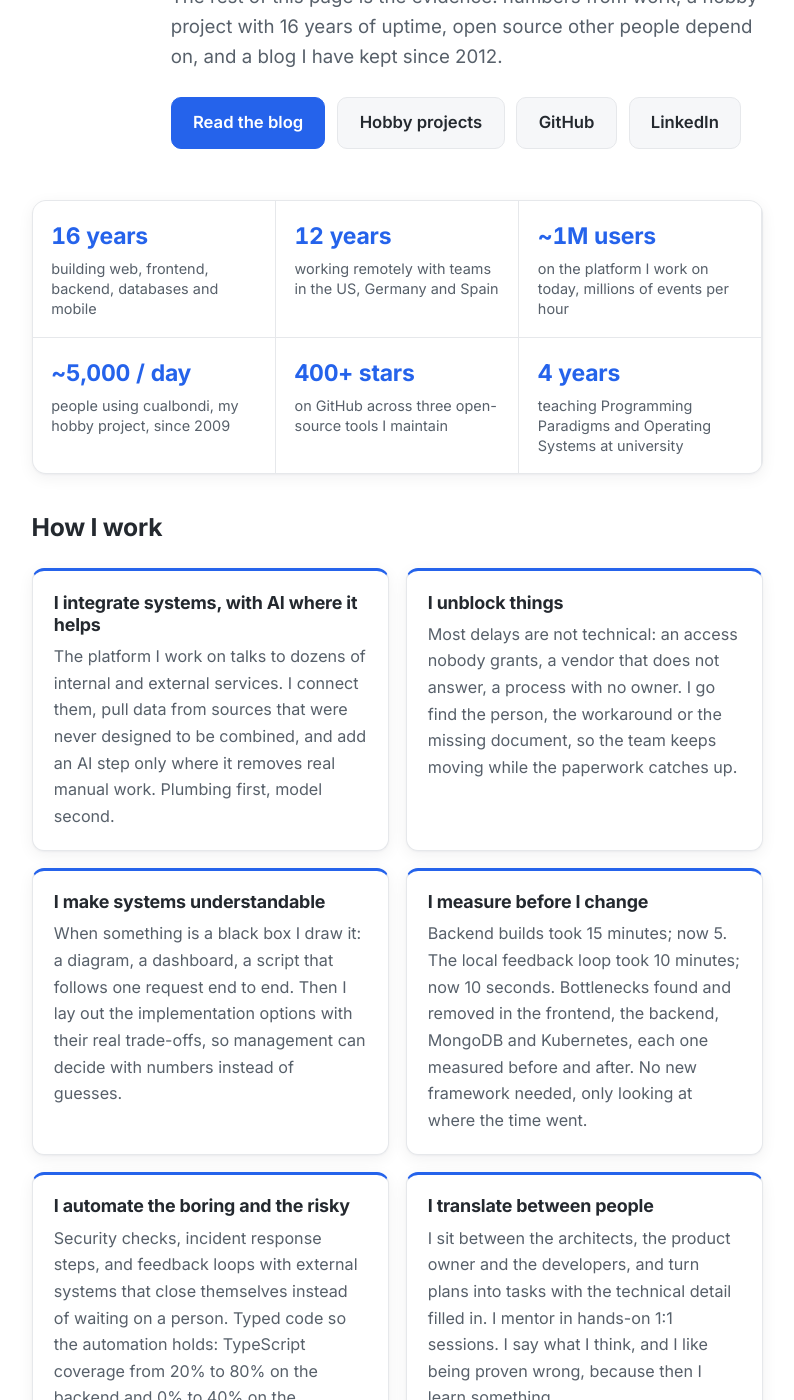
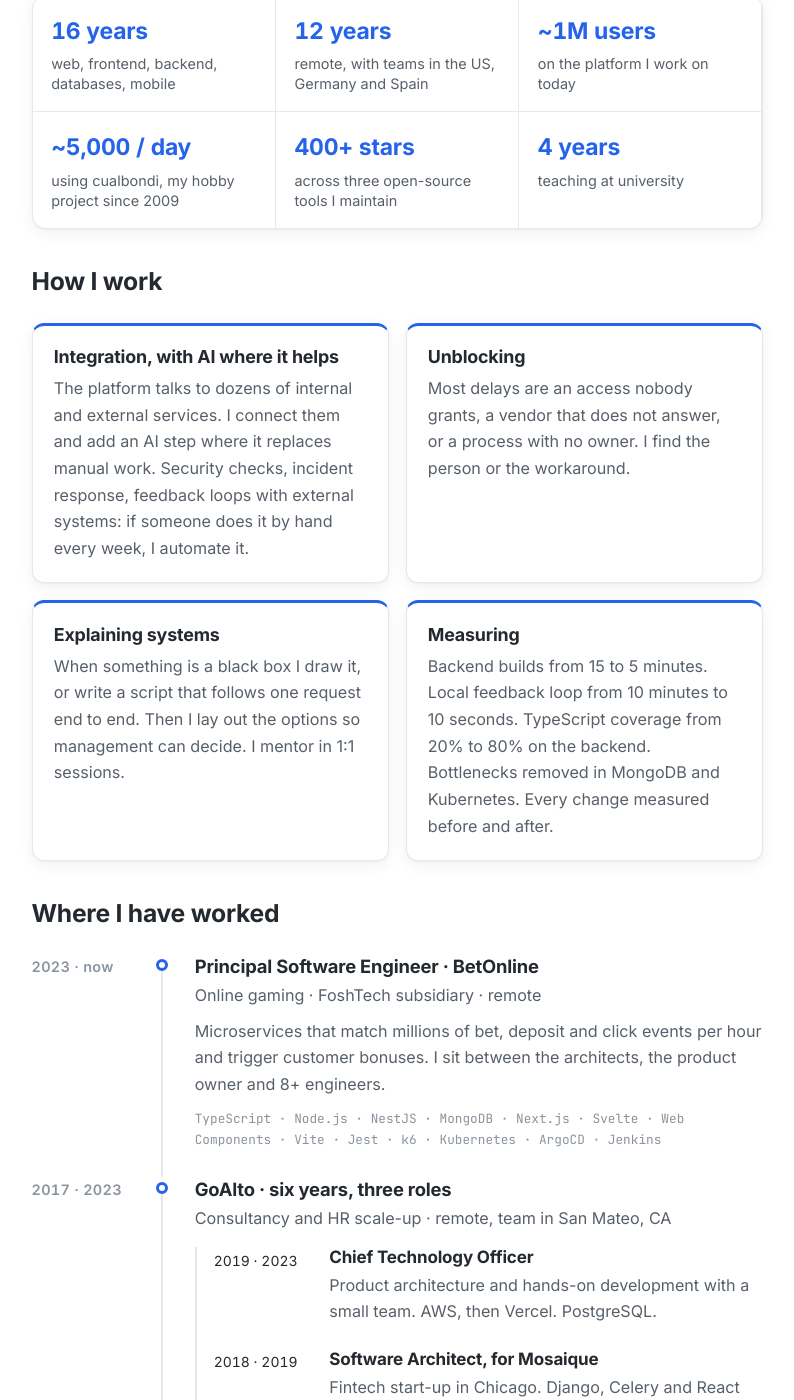
Before and after one commit to jperelli/jperelli.github.io, a Jekyll site: the page built from index.md, in a window 1280 px wide and 1400 px high, scrolled down 577 px. Shown: the whole window, without its empty margins (243-1037 px from the left). Built offline with Jekyll 4.4.1, drawn with Linux system fonts in a browser that asks for light colours; some of the changed text lies outside the part shown.

Commit message:
Home: cut copy ~46% (1684 -> 928 words), drop the preface line, remove AI-sounding closers/contrasts/triads

```diff
--- a/index.md
+++ b/index.md
@@ -9,8 +9,7 @@ description: Julián Perelli, software engineer. 16 years building and running w
   <div>
     <p class="hero-greeting"><span>Hi 👋, I'm Julián Perelli.</span></p>
     <h1>I build and run web systems. Agents write the code now; I do everything around it.</h1>
-    <p class="hero-lead">Principal Software Engineer at <a href="https://betonline.ag/">BetOnline</a>, on a team of eight that runs a platform matching millions of events per hour for about a million users. Individual contributor by choice. My work is the part that does not fit in a prompt: wiring systems together, with AI where it helps; getting data out of sources that were never meant to talk to each other; unblocking what is stuck; and giving management a clear enough picture of the system that they can decide.</p>
-    <p class="hero-lead">The rest of this page is the evidence: numbers from work, a hobby project with 16 years of uptime, open source other people depend on, and a blog I have kept since 2012.</p>
+    <p class="hero-lead">Principal Software Engineer at <a href="https://betonline.ag/">BetOnline</a>: a team of eight, millions of events per hour, about a million users. Individual contributor. My day is wiring systems together, getting data out of places not built to share it, unblocking people, and explaining the system to whoever has to decide.</p>
     <p class="hero-actions">
       <a class="btn btn-primary" href="/archive/">Read the blog</a>
       <a class="btn btn-ghost" href="#projects">Hobby projects</a>
@@ -21,40 +20,32 @@ description: Julián Perelli, software engineer. 16 years building and running w
 </section>
 
 <div class="stats" aria-label="At a glance">
-  <div class="stat"><span class="stat-num">16 years</span><span class="stat-label">building web, frontend, backend, databases and mobile</span></div>
-  <div class="stat"><span class="stat-num">12 years</span><span class="stat-label">working remotely with teams in the US, Germany and Spain</span></div>
-  <div class="stat"><span class="stat-num">~1M users</span><span class="stat-label">on the platform I work on today, millions of events per hour</span></div>
-  <div class="stat"><span class="stat-num">~5,000 / day</span><span class="stat-label">people using cualbondi, my hobby project, since 2009</span></div>
-  <div class="stat"><span class="stat-num">400+ stars</span><span class="stat-label">on GitHub across three open-source tools I maintain</span></div>
-  <div class="stat"><span class="stat-num">4 years</span><span class="stat-label">teaching Programming Paradigms and Operating Systems at university</span></div>
+  <div class="stat"><span class="stat-num">16 years</span><span class="stat-label">web, frontend, backend, databases, mobile</span></div>
+  <div class="stat"><span class="stat-num">12 years</span><span class="stat-label">remote, with teams in the US, Germany and Spain</span></div>
+  <div class="stat"><span class="stat-num">~1M users</span><span class="stat-label">on the platform I work on today</span></div>
+  <div class="stat"><span class="stat-num">~5,000 / day</span><span class="stat-label">using cualbondi, my hobby project since 2009</span></div>
+  <div class="stat"><span class="stat-num">400+ stars</span><span class="stat-label">across three open-source tools I maintain</span></div>
+  <div class="stat"><span class="stat-num">4 years</span><span class="stat-label">teaching at university</span></div>
 </div>
 
 ## How I work
 
 <div class="steps principles">
   <div class="step">
-    <h3>I integrate systems, with AI where it helps</h3>
-    <p>The platform I work on talks to dozens of internal and external services. I connect them, pull data from sources that were never designed to be combined, and add an AI step only where it removes real manual work. Plumbing first, model second.</p>
+    <h3>Integration, with AI where it helps</h3>
+    <p>The platform talks to dozens of internal and external services. I connect them and add an AI step where it replaces manual work. Security checks, incident response, feedback loops with external systems: if someone does it by hand every week, I automate it.</p>
   </div>
   <div class="step">
-    <h3>I unblock things</h3>
-    <p>Most delays are not technical: an access nobody grants, a vendor that does not answer, a process with no owner. I go find the person, the workaround or the missing document, so the team keeps moving while the paperwork catches up.</p>
+    <h3>Unblocking</h3>
+    <p>Most delays are an access nobody grants, a vendor that does not answer, or a process with no owner. I find the person or the workaround.</p>
   </div>
   <div class="step">
-    <h3>I make systems understandable</h3>
-    <p>When something is a black box I draw it: a diagram, a dashboard, a script that follows one request end to end. Then I lay out the implementation options with their real trade-offs, so management can decide with numbers instead of guesses.</p>
+    <h3>Explaining systems</h3>
+    <p>When something is a black box I draw it, or write a script that follows one request end to end. Then I lay out the options so management can decide. I mentor in 1:1 sessions.</p>
   </div>
   <div class="step">
-    <h3>I measure before I change</h3>
-    <p>Backend builds took 15 minutes; now 5. The local feedback loop took 10 minutes; now 10 seconds. Bottlenecks found and removed in the frontend, the backend, MongoDB and Kubernetes, each one measured before and after. No new framework needed, only looking at where the time went.</p>
-  </div>
-  <div class="step">
-    <h3>I automate the boring and the risky</h3>
-    <p>Security checks, incident response steps, and feedback loops with external systems that close themselves instead of waiting on a person. Typed code so the automation holds: TypeScript coverage from 20% to 80% on the backend and 0% to 40% on the frontend, while the team kept shipping.</p>
-  </div>
-  <div class="step">
-    <h3>I translate between people</h3>
-    <p>I sit between the architects, the product owner and the developers, and turn plans into tasks with the technical detail filled in. I mentor in hands-on 1:1 sessions. I say what I think, and I like being proven wrong, because then I learn something.</p>
+    <h3>Measuring</h3>
+    <p>Backend builds from 15 to 5 minutes. Local feedback loop from 10 minutes to 10 seconds. TypeScript coverage from 20% to 80% on the backend. Bottlenecks removed in MongoDB and Kubernetes. Every change measured before and after.</p>
   </div>
 </div>
 
@@ -65,8 +56,8 @@ description: Julián Perelli, software engineer. 16 years building and running w
     <span class="tl-when">2023 · now</span>
     <div class="tl-body">
       <h3>Principal Software Engineer · <a href="https://betonline.ag/">BetOnline</a></h3>
-      <p class="tl-meta">Online gaming · FoshTech subsidiary · remote, distributed team</p>
-      <p>Link between the architects, the product owner and a team of 8+ engineers. Microservices that match millions of bet, deposit and click events per hour and trigger customer bonuses, integrated with many internal and external services. I also help the team adopt AI tools and take the hardest technical problems.</p>
+      <p class="tl-meta">Online gaming · FoshTech subsidiary · remote</p>
+      <p>Microservices that match millions of bet, deposit and click events per hour and trigger customer bonuses. I sit between the architects, the product owner and 8+ engineers.</p>
       <p class="tl-tech">TypeScript · Node.js · NestJS · MongoDB · Next.js · Svelte · Web Components · Vite · Jest · k6 · Kubernetes · ArgoCD · Jenkins</p>
     </div>
   </li>
@@ -74,28 +65,27 @@ description: Julián Perelli, software engineer. 16 years building and running w
     <span class="tl-when">2017 · 2023</span>
     <div class="tl-body">
       <h3>GoAlto · six years, three roles</h3>
-      <p class="tl-meta">Consultancy and HR scale-up · remote, visiting the team in San Mateo, CA</p>
-      <p>I joined as an engineer placed with GoAlto's clients and ended up running its technology.</p>
+      <p class="tl-meta">Consultancy and HR scale-up · remote, team in San Mateo, CA</p>
       <ol class="tl-sub">
         <li>
           <span class="tl-sub-when">2019 · 2023</span>
           <div>
             <h4>Chief Technology Officer</h4>
-            <p>Core product architecture and hands-on development, plus a small team of engineers iterating fast on client demands. Async management over Jira, GitHub and Slack. Started on AWS, moved to Vercel. PostgreSQL and queues. Three years of running the technology of a business taught me what code is for.</p>
+            <p>Product architecture and hands-on development with a small team. AWS, then Vercel. PostgreSQL.</p>
           </div>
         </li>
         <li>
           <span class="tl-sub-when">2018 · 2019</span>
           <div>
             <h4>Software Architect, for Mosaique</h4>
-            <p>Fintech start-up, team in Chicago, IL. A Django, Celery and React platform designed and built from scratch on AWS Fargate and CloudFront, including the queues, the cron jobs and a private blockchain with smart contracts.</p>
+            <p>Fintech start-up in Chicago. Django, Celery and React platform built from scratch on AWS Fargate.</p>
           </div>
         </li>
         <li>
           <span class="tl-sub-when">2017 · 2018</span>
           <div>
             <h4>Frontend Engineer, for Matterport</h4>
-            <p>3D spatial mapping, team in Sunnyvale, CA. Full-stack work on an AngularJS and Django application: a Leaflet location and bearing selector, Google Places click-on-map selection, and migrating a 1000+ file frontend from grunt to webpack.</p>
+            <p>3D spatial mapping, Sunnyvale. AngularJS and Django; migrated a 1000+ file frontend from grunt to webpack.</p>
           </div>
         </li>
       </ol>
@@ -106,7 +96,7 @@ description: Julián Perelli, software engineer. 16 years building and running w
     <div class="tl-body">
       <h3>Senior Lead Software Engineer · Celerative</h3>
       <p class="tl-meta">Consultancy · La Plata, Argentina</p>
-      <p>Development and project management across several client projects: AWS (EC2, Elastic Beanstalk, Lambda, ECS, RDS), React and React Native, Vue, AngularJS, MySQL, MongoDB and PostgreSQL. Pixel-perfect CSS from design files, Jira and peer programming.</p>
+      <p>Client projects on AWS, React, React Native, Vue and AngularJS.</p>
     </div>
   </li>
   <li>
@@ -114,123 +104,114 @@ description: Julián Perelli, software engineer. 16 years building and running w
     <div class="tl-body">
       <h3>Fullstack Engineer · mainstorconcept</h3>
       <p class="tl-meta">Mainframe services · remote, part time, team in Ettlingen, Germany</p>
-      <p>Designed and built the web application that drives a mainframe tape-emulation system: REST API in Django with Celery queues, AngularJS frontend, Vagrant and LXC environments, automated testing and deployment.</p>
+      <p>Web application for a mainframe tape-emulation system. Django REST API, AngularJS.</p>
     </div>
   </li>
   <li>
     <span class="tl-when">2012 · 2015</span>
     <div class="tl-body">
       <h3>Assistant Professor · UTN &nbsp;/&nbsp; Software &amp; Security Engineer · Ministry of Health</h3>
-      <p class="tl-meta">La Plata, Argentina · part time, in parallel with consultancy at Incodex</p>
-      <p>Taught Programming Paradigms (Smalltalk, Haskell, Prolog), Operating Systems and Intro to Databases. At the Ministry of Health of the Province of Buenos Aires: pentesting, security policies and training, and the architecture of a centralized patient-information service used by all the ministry's systems.</p>
+      <p class="tl-meta">La Plata, Argentina · part time</p>
+      <p>Taught Programming Paradigms and Operating Systems. At the Ministry: pentesting, security policies, and a central patient-information service.</p>
     </div>
   </li>
   <li>
     <span class="tl-when">2005 · 2011</span>
     <div class="tl-body">
-      <h3>Information Systems Engineer · National Technological University (UTN)</h3>
-      <p class="tl-meta">La Plata, Argentina · GPA 9.2 / 10 · six-month HPC research scholarship at KIT, Karlsruhe</p>
-      <p>Research projects and course tutoring during the degree. My first paid software, a complete campsite management system in Delphi and MySQL, was built in these years too.</p>
+      <h3>Information Systems Engineer · UTN</h3>
+      <p class="tl-meta">La Plata, Argentina · GPA 9.2 / 10 · six-month research scholarship at KIT, Karlsruhe</p>
     </div>
   </li>
 </ol>
 
 ## Things I built on my own time {#projects}
 
-<p class="section-intro">Hobby projects are where I try ideas without a deadline. Some became tools other people rely on.</p>
-
 <div class="card-grid">
   <a class="card" href="https://cualbondi.com/">
     <span class="card-year">2009 · now · ~5,000 users a day</span>
     <span class="card-title">Cualbondi</span>
-    <p class="card-desc">Public-transport routing with my own algorithms, started for La Plata and now used in several countries. Python, Django, PostGIS, Rust and Vue, on a server I run myself. <span class="card-more">I wrote about the Rust part below.</span></p>
+    <p class="card-desc">Public-transport routing in several countries. Django, PostGIS, Rust and Vue on a server I run.</p>
   </a>
   <a class="card" href="/project/2019/10/01/osm-static-maps/">
     <span class="card-year">2013 · now · 180 stars</span>
     <span class="card-title">osm-static-maps</span>
-    <p class="card-desc">Node.js library, CLI and server that renders static map images from OpenStreetMap. An open alternative to Google Static Maps.</p>
+    <p class="card-desc">Node.js library, CLI and server that renders map images from OpenStreetMap.</p>
   </a>
   <a class="card" href="/project/2026/06/29/redmine-periodic-task/">
     <span class="card-year">2011 · now · 97 stars · 4.7 / 5</span>
     <span class="card-title">Redmine Periodic Task</span>
-    <p class="card-desc">Redmine plugin that creates issues on a schedule. In the official plugin directory since 2015, maintained for fourteen years.</p>
+    <p class="card-desc">Redmine plugin that creates issues on a schedule.</p>
   </a>
   <a class="card" href="https://github.com/jperelli/vue2-leaflet-markercluster">
     <span class="card-year">2017 · 132 stars · ~15k downloads a month</span>
     <span class="card-title">vue2-leaflet-markercluster</span>
-    <p class="card-desc">Marker clustering for vue2-leaflet. Small, finished, still downloaded every day.</p>
+    <p class="card-desc">Marker clustering for vue2-leaflet.</p>
   </a>
   <a class="card" href="/project/2019/08/12/rust-osmptparser/">
     <span class="card-year">2019 · now · Rust</span>
     <span class="card-title">osmptparser</span>
-    <p class="card-desc">Rust parser that reads whole OpenStreetMap PBF files and auto-fixes public-transport relations. Its Python bindings power cualbondi's import.</p>
+    <p class="card-desc">Rust parser for OpenStreetMap PBF files that fixes public-transport relations. Feeds cualbondi.</p>
   </a>
   <a class="card" href="https://sessionboxer.talayolabs.com/">
     <span class="card-year">2026 · coding agents</span>
     <span class="card-title">Sessionboxer</span>
-    <p class="card-desc">Local session manager for coding agents: one Docker sandbox with a desktop per session, so the agent can break things without breaking my machine.</p>
+    <p class="card-desc">One Docker sandbox with a desktop per coding-agent session.</p>
   </a>
   <a class="card" href="/project/2026/10/14/argocd-logs-prettifier/">
     <span class="card-year">2026 · Chrome extension</span>
     <span class="card-title">Argo CD Logs Prettifier</span>
-    <p class="card-desc">Turns JSON and logfmt lines in the Argo CD Logs tab into structured, filterable rows. Built because I read those logs every day.</p>
+    <p class="card-desc">Turns JSON and logfmt lines in the Argo CD logs tab into filterable rows.</p>
   </a>
   <a class="card" href="/project/2020/03/10/pixel-infection/">
     <span class="card-year">2020 · browser game</span>
     <span class="card-title">Pixel Infection</span>
-    <p class="card-desc">A simulation of how an infection spreads, written from scratch in JavaScript during the first lockdown weekend.</p>
+    <p class="card-desc">Infection-spread simulation in plain JavaScript.</p>
   </a>
 </div>
 
-<p class="hw"><strong>Hardware, too.</strong> A quadcopter built from scratch with three friends (2014 to 2016): I designed the controller shield for an Arduino Mega 2560 with nRF24L01 radio. It flew, a little erratically. Before that, the algorithms for a 7-segment marquee sign, in Pascal over a serial port.</p>
+<p class="hw">Hardware too: a quadcopter built with three friends (2014 to 2016). I designed the Arduino controller shield.</p>
 
 <p><a class="more-link" href="/projects/">All projects &rarr;</a></p>
 
 ## Writing {#writing}
 
-<p class="section-intro">I write when I have solved something that cost me time, so the next person pays less. Posts since 2012, in English and Spanish.</p>
+<p class="section-intro">Posts since 2012, in English and Spanish.</p>
 
 <ul class="writing">
   <li>
     <span class="w-year">2024</span>
     <div>
       <a href="/post/2024/03/14/millions-of-relations/">Millions of relations in MongoDB not solvable by AI</a>
-      <p>Records related to 300,000+ users hit the 16 MB document limit. The designs we tested, why they were slow, and the one that worked.</p>
     </div>
   </li>
   <li>
     <span class="w-year">2021</span>
     <div>
       <a href="/post/2021/12/17/how-to-not-use-reduce/">How to not use <code>reduce</code> in JavaScript functional programming</a>
-      <p>The two anti-patterns I keep finding in code review, and the pure-function habit that avoids both.</p>
+    </div>
+  </li>
+  <li>
+    <span class="w-year">2020</span>
+    <div>
+      <a href="/post/2020/03/27/generator-query-paginated-api/">JavaScript generator to seamlessly query a paginated API</a>
     </div>
   </li>
   <li>
     <span class="w-year">2019</span>
     <div>
       <a href="/post/2019/10/02/docker-reducing-99-percent-size/">Reducing 99.5% docker push size</a>
-      <p>One <code>COPY --chown</code> line took each deploy from 500 MB of layers to 2.5 MB. The lesson is about noticing, not about Docker.</p>
     </div>
   </li>
   <li>
     <span class="w-year">2019</span>
     <div>
       <a href="/post/2019/08/12/oxidizing-cualbondi/">Oxidizing cualbondi: 10x performance gain using Rust in Python</a>
-      <p>Profiling a Python routing algorithm, moving the hot loop to Rust, and the Python-Rust interface, with benchmarks.</p>
-    </div>
-  </li>
-  <li>
-    <span class="w-year">2020</span>
-    <div>
-      <a href="/post/2020/03/27/generator-query-paginated-api/">JavaScript generator to seamlessly query a paginated API</a>
-      <p>Hiding pagination behind an async generator so the caller just iterates.</p>
     </div>
   </li>
   <li>
     <span class="w-year">2018</span>
     <div>
       <a href="/post/2018/11/21/how-to-upgrade-postgresql-cluster-the-easy-way/">How to upgrade a PostgreSQL cluster the easy way</a>
-      <p>PostgreSQL 10 to 11 and PostGIS 2.4 to 2.5 inside docker-compose, on cualbondi's production server.</p>
     </div>
   </li>
 </ul>
@@ -249,11 +230,11 @@ description: Julián Perelli, software engineer. 16 years building and running w
 
 ## Teaching and talks
 
-I taught Programming Paradigms, Operating Systems and Intro to Databases at UTN for four years, and gave [sixteen public talks](/talks/) between 2012 and 2018 on cualbondi, drones, Python, Docker and GDPR. Explaining something in simple words is how I check that I understand it, and it is the part of mentoring I enjoy most.
+Four years teaching at UTN and [sixteen public talks](/talks/) between 2012 and 2018 on cualbondi, drones, Python, Docker and GDPR.
 
 <section class="cta" id="contact">
   <h2>Get in touch</h2>
-  <p>I live in Castelldefels, next to Barcelona. Spanish is my first language, I work in English every day, and I get by in German and Catalan. Italian and Argentinian citizen, resident in Spain.</p>
+  <p>Castelldefels, next to Barcelona. Spanish native, English every day, some German and Catalan. Italian and Argentinian citizen, resident in Spain.</p>
   <p class="hero-actions">
     {% include email.html class="btn btn-primary" text="Email me" %}
     <a class="btn btn-ghost" href="https://www.linkedin.com/in/jperelli/">LinkedIn</a>
@@ -261,5 +242,4 @@ I taught Programming Paradigms, Operating Systems and Intro to Databases at UTN
     <a class="btn btn-ghost" href="https://stackoverflow.com/users/912450/jperelli">Stack Overflow</a>
     <a class="btn btn-ghost" href="https://t.me/jperelli_ok">Telegram</a>
   </p>
-  <p class="cta-note">I read and answer every message myself.</p>
 </section>
```
Also changed, not shown: other parts of index.md (+1 -1 lines).
